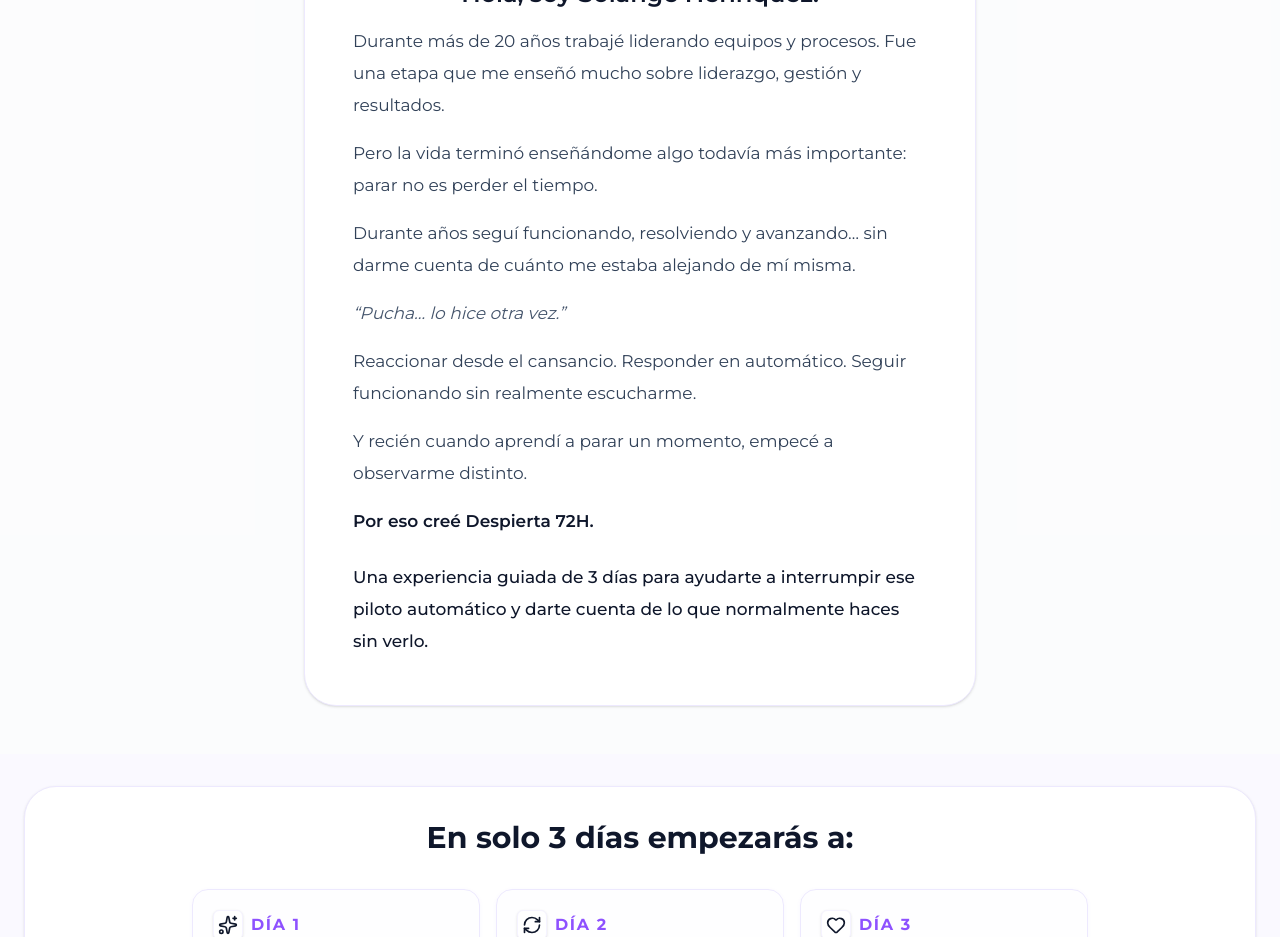
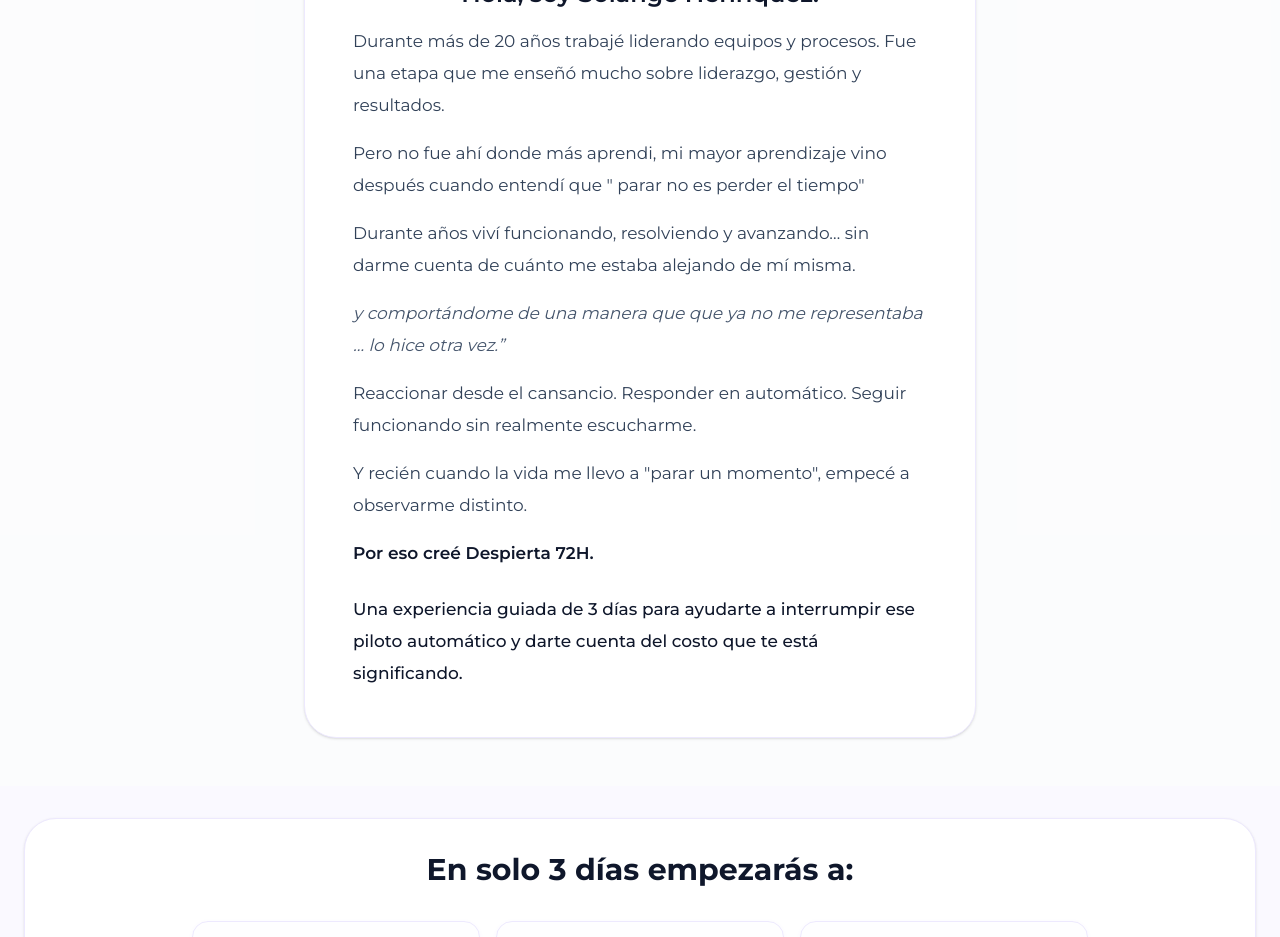
Before and after one commit to cursossolange/despierta-72h, a React (Vite) app: page / in a window 1280 px wide. Shown: the part 2260-3197 px from the top of the page. Built offline with nearby package versions, Linux system fonts and the light colour scheme; no server answers.

Commit message:
Refactor text in LandingPage component

```diff
--- a/src/components/LandingPage.tsx
+++ b/src/components/LandingPage.tsx
@@ -271,17 +271,16 @@ más pierdes tu libertad de elegir cómo quieres vivir.
 </p>
 
 <p>
-  Pero la vida terminó enseñándome algo todavía más importante:
-  parar no es perder el tiempo.
+  Pero no fue ahí donde más aprendi, mi mayor aprendizaje vino después cuando entendí que " parar no es perder el tiempo"
 </p>
 
 <p>
-  Durante años seguí funcionando, resolviendo y avanzando…
+  Durante años viví funcionando, resolviendo y avanzando…
   sin darme cuenta de cuánto me estaba alejando de mí misma.
 </p>
 
 <p className="italic text-slate-600">
-  “Pucha… lo hice otra vez.”
+  y comportándome de una manera que que ya no me representaba … lo hice otra vez.”
 </p>
 
 <p>
@@ -291,7 +290,7 @@ más pierdes tu libertad de elegir cómo quieres vivir.
 </p>
 
 <p>
-  Y recién cuando aprendí a parar un momento,
+  Y recién cuando la vida me llevo a "parar un momento",
   empecé a observarme distinto.
 </p>
 
@@ -301,7 +300,7 @@ más pierdes tu libertad de elegir cómo quieres vivir.
 
 <p className="mt-6 font-medium text-slate-900">
   Una experiencia guiada de 3 días para ayudarte a interrumpir ese piloto automático
-  y darte cuenta de lo que normalmente haces sin verlo.
+  y darte cuenta del costo que te está significando.
 </p>
 </div>
 </div>
```
